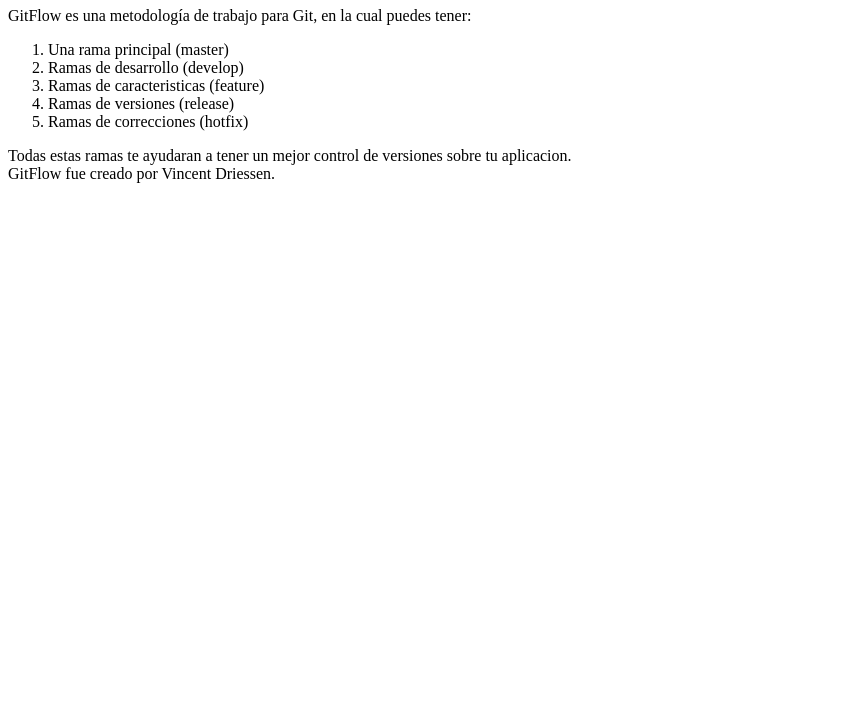
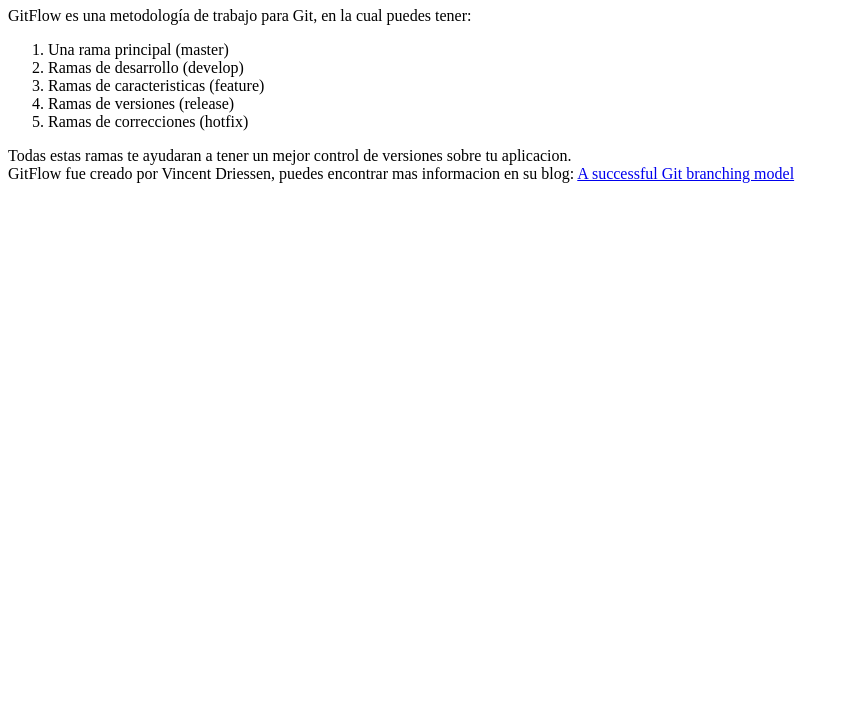
Before and after one commit to JulianVic/GitFlowPractice, a plain HTML site: page index.html in a window 1280 px wide. Shown: the part 73-800 px from the top of the page, without its empty margins (0-848 px from the left). Drawn offline with Linux system fonts and the light colour scheme.

Commit message:
Agregué un link con un blog acerca de Vincent Driessen

```diff
--- a/index.html
+++ b/index.html
@@ -21,7 +21,7 @@
       Todas estas ramas te ayudaran a tener un mejor control de versiones sobre
       tu aplicacion.
       <br />
-      GitFlow fue creado por Vincent Driessen.
+      GitFlow fue creado por Vincent Driessen, puedes encontrar mas informacion en su blog: <a href="https://nvie.com/posts/a-successful-git-branching-model/">A successful Git branching model</a>
     </p>
   </body>
 </html>
```
